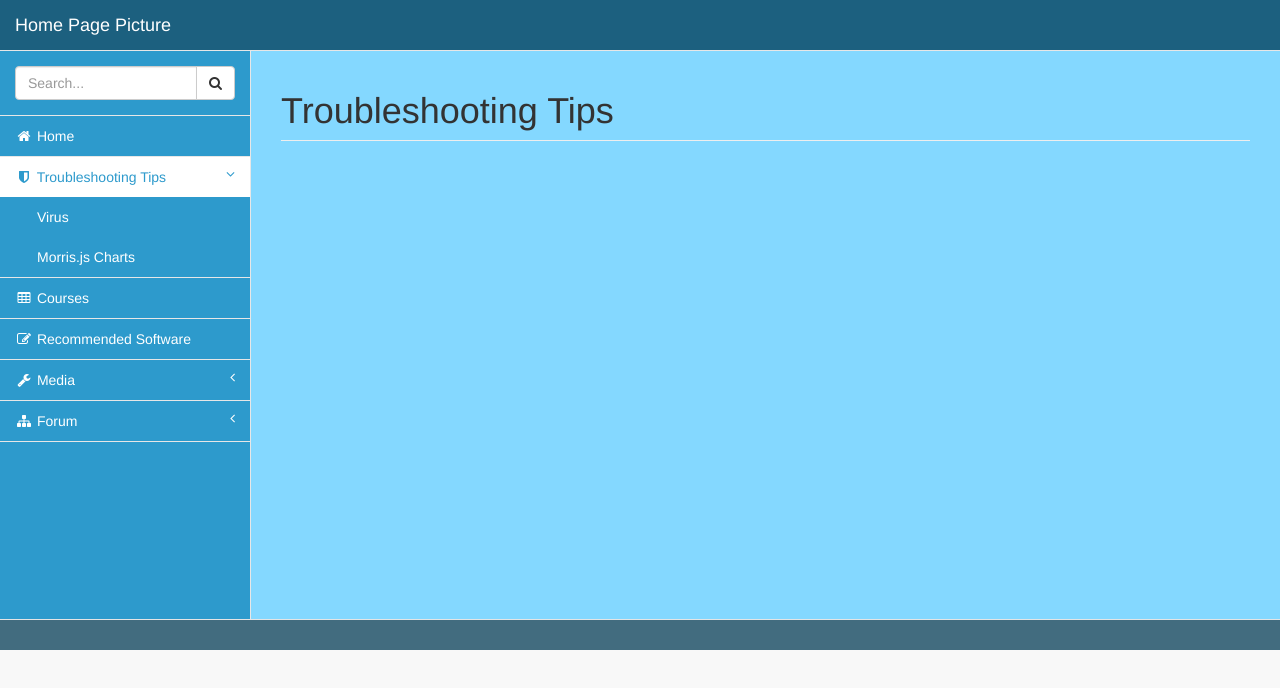
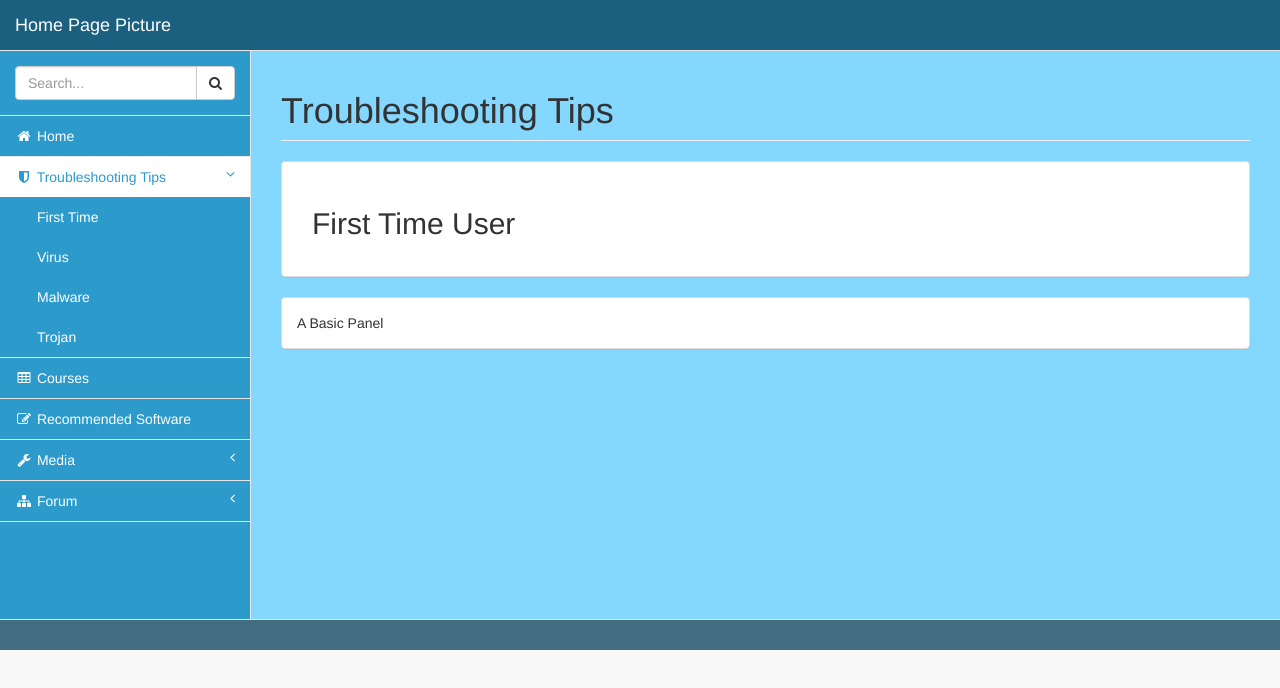
Before and after one commit to chnajuha/Website-Project, a plain HTML site: page trouble-home.html in a window 1280 px wide. Both pictures are taken after a click on the link "Troubleshooting Tips". Drawn offline with nearby package versions, Linux system fonts and the light colour scheme.

Commit message:
updated HTML

```diff
--- a/trouble-home.html
+++ b/trouble-home.html
@@ -48,11 +48,17 @@
                         <li>
                             <a class="active" href="#"><span class="fa fa-shield fa-fw"></span> Troubleshooting Tips<span class="fa arrow"></span></a>
                             <ul class="nav nav-second-level">
+                            	<li>
+                                    <a href="troubleshoot/First.html">First Time</a>
+                                </li>
                                 <li>
                                     <a href="troubleshoot/virus.html">Virus</a>
                                 </li>
                                 <li>
-                                    <a href="troubleshoot/virus.html">Morris.js Charts</a>
+                                    <a href="troubleshoot/malware.html">Malware</a>
+                                </li>
+                                <li>
+                                    <a href="troubleshoot/trojan.html">Trojan</a>
                                 </li>
                             </ul>
                             <!-- /.nav-second-level -->
@@ -133,7 +139,14 @@
             </div>
             <!-- /.row -->
             <div class="row">
-
+                <div class="col-md-12">
+                	<div class="panel panel-default">
+    					<div class="panel-body"><h2 class="panel-heading">First Time User</h2></div>
+  					</div>
+                	<div class="panel panel-default">
+    					<div class="panel-body">A Basic Panel</div>
+  					</div>
+                </div>
             </div>
          </div>
          <div class="modal-footer">
```
